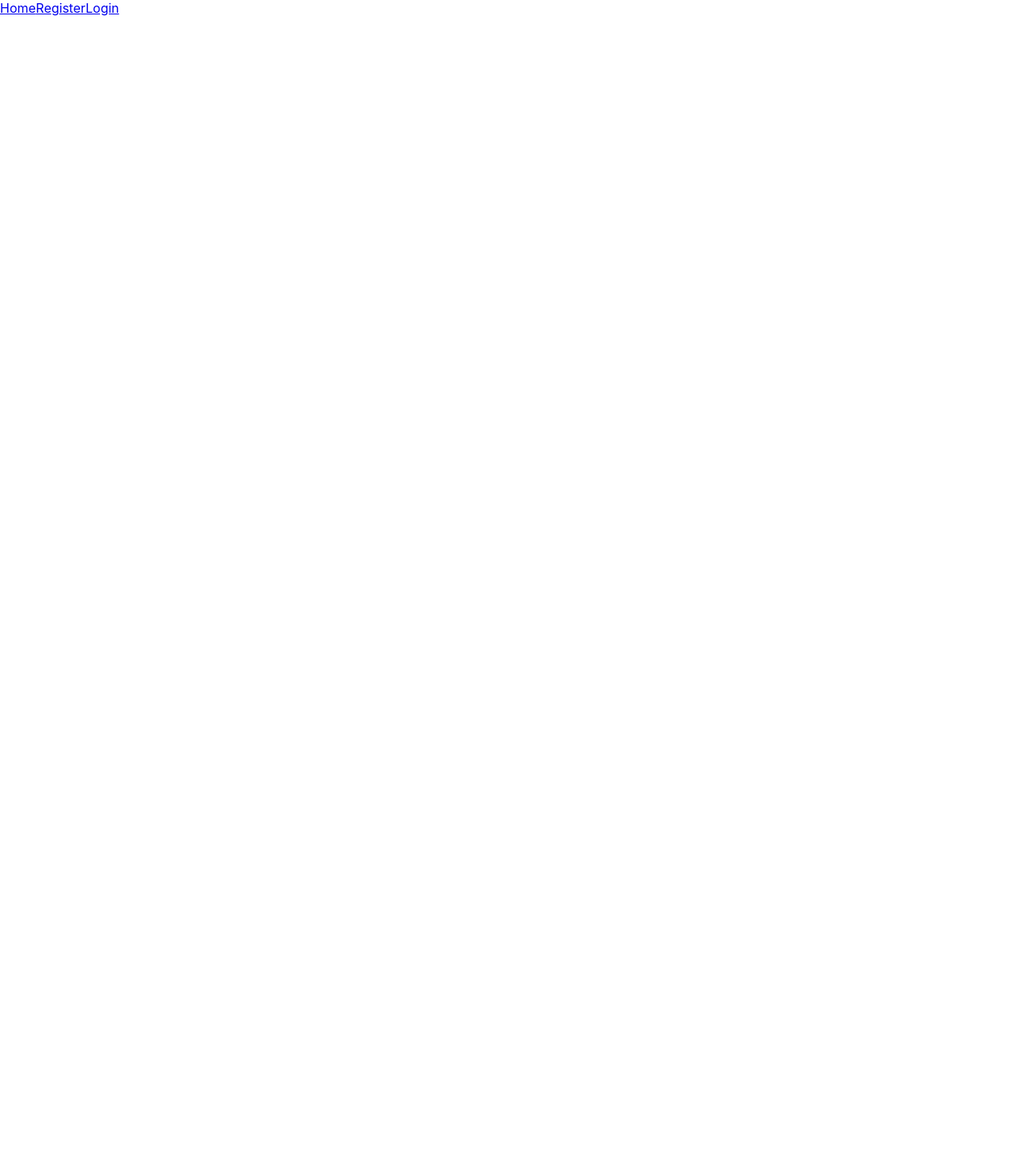
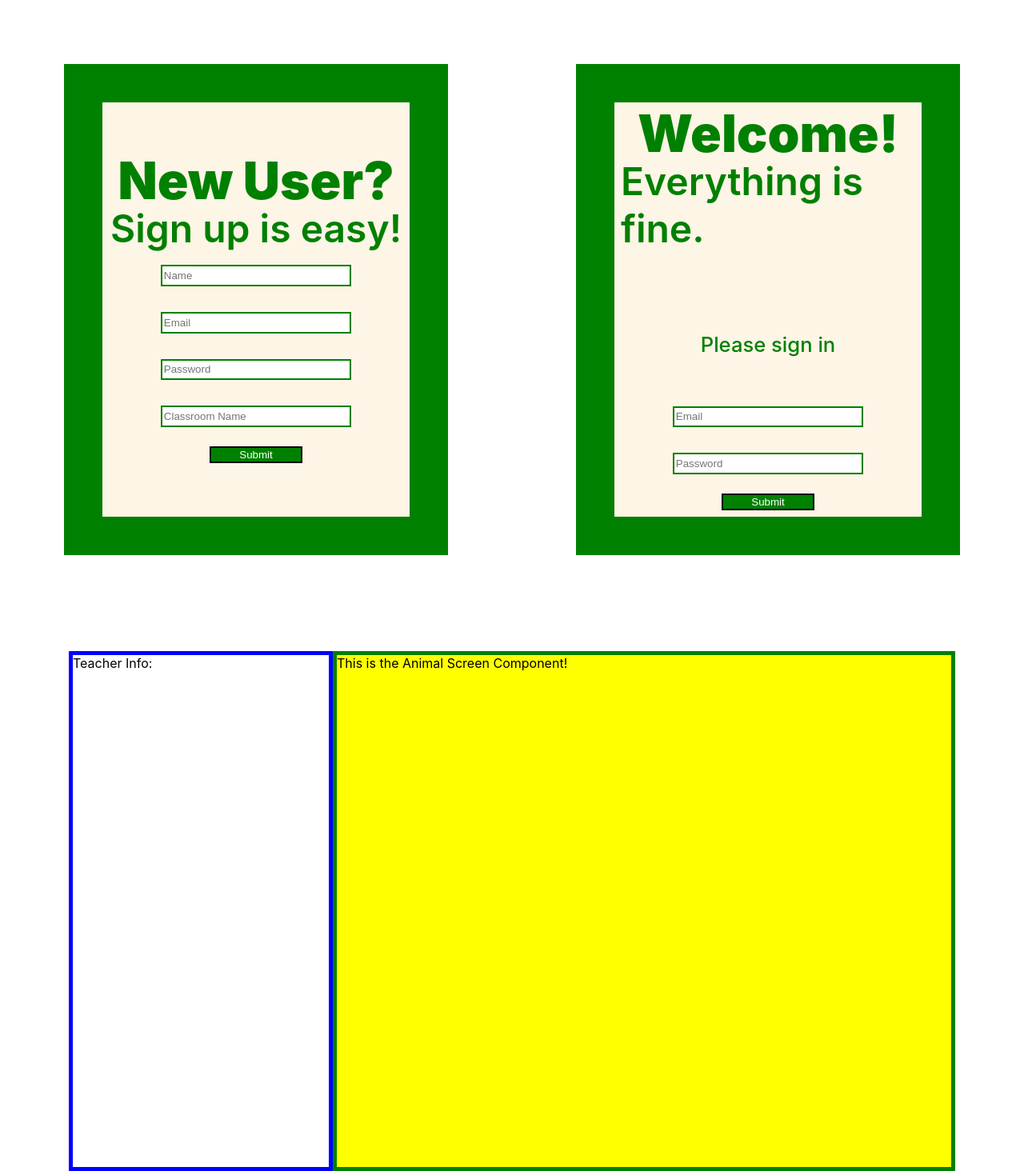
Before and after one commit to noise-controller-app/front-end, a React (Create React App) app in the folder noise-controller/: page /teacher/1 in a window 1280 px wide. Shown: the whole page at 80% size. Before the commit the page ends 800 px from the top, so only its background shows below. Built offline with nearby package versions, Linux system fonts and the light colour scheme.

Commit message:
Register/Login Forms render side by side, started shelling out the TeacherPage component with the animal screen, also shared styling for both of the log forms.

```diff
--- a/noise-controller/src/App.js
+++ b/noise-controller/src/App.js
@@ -4,20 +4,24 @@ import { Route, Link } from "react-router-dom";
 import "./App.css";
 import Header from "./components/Header";
 import Nav from "./components/Nav";
+import styled from 'styled-components';
 import RegisterForm from "./components/RegisterForm";
 import LoginForm from "./components/Login";
+import TeacherPage from './components/TeacherPage';
+
+const Page = styled.div `
+  display: flex;
+`
 
 function App() {
   return (
     <div>
-      <Link to="/">Home</Link>
-      {/* Adding a link to /register from the front page; later this could be moved into a navbar or elsewhere */}
-      <Link to="/register">Register</Link>
-      <Link to="/login">Login</Link>
+      <Page>
+        <RegisterForm />
+        <LoginForm />
+      </Page>
 
-      {/* RegisterForm will display at paths containing "/register" */}
-      <Route path="/register" component={RegisterForm} />
-      <Route path="/login" component={LoginForm} />
+      <Route path='/teacher/:id' component={TeacherPage} />
     </div>
   );
 }
--- /dev/null
+++ b/noise-controller/src/components/AnimalScreen.js
@@ -0,0 +1,22 @@
+import React from 'react';
+import styled from 'styled-components';
+
+//To see what the animal screen looks like so far, render this component to App.js.
+//Just wanted to have something coming on the screen with some basic styled.
+
+const Screen = styled.div `
+    height: 80vh;
+    width: 60%;
+    border: 5px solid green;
+    background-color: yellow;
+`
+
+function AnimalScreen() {
+    return (
+        <Screen>
+            This is the Animal Screen Component!
+        </Screen>
+    )
+}
+
+export default AnimalScreen;
--- a/noise-controller/src/components/Login.js
+++ b/noise-controller/src/components/Login.js
@@ -3,7 +3,6 @@ import { Form, Field, withFormik } from 'formik';
 import axios from 'axios';
 import * as Yup from 'yup';
 import styled from 'styled-components';
-
 
 const StyledForm = styled(Form)`
     color: green;
@@ -14,7 +13,7 @@ const StyledForm = styled(Form)`
     justify-content: center;
     align-items: center;
     margin: 5em auto;
-    border: 4rem solid green;
+    border: 3rem solid green;
     min-height: 45vh;
 
     @media only screen and (max-width: 992px) {
@@ -142,6 +141,6 @@ function LoginForm({status, touched, errors}){
           email: Yup.string()
           .required(' * Your email is required to login'),
           password: Yup.string()
-          .required(' *Password is required to login')
+          .required(' * Password is required to login')
         })
     })(LoginForm);
--- a/noise-controller/src/components/RegisterForm.js
+++ b/noise-controller/src/components/RegisterForm.js
@@ -1,34 +1,72 @@
-import React, { useState, useEffect } from "react";
+import React from "react";
 import { Form, Field, withFormik } from "formik";
 import { Redirect } from 'react-router-dom';
 import * as Yup from "yup";
 import styled from "styled-components";
 import axios from "axios";
 
-const Alert = styled.p`
-  min-height: 25px;
-  width: 60%;
-  background-color: pink;
-  color: red;
-`;
-
 const StyledForm = styled(Form)`
     color: green;
+    background-color: OldLace;
     width: 30%;
     display: flex;
     flex-direction: column;
+    justify-content: center;
+    align-items: center;
+    margin: 5em auto;
+    border: 3rem solid green;
     min-height: 45vh;
-  justify-content: space-between;
+
+    @media only screen and (max-width: 992px) {
+        padding: 1em;
+    }
+
+`;
+
+const StyledH1 = styled('h1')`
+    font-size: 4rem;
+    font-weight: 900;
+    margin: 0 0.5rem;
+    display: flex;
+    justify-content: center;
+
+    @media only screen and (max-width: 992px) {
+        font-size: 2rem;
+        margin: 0 auto;
+        margin-top: 1rem;
+    }
+`;
+
+const StyledH2 = styled('h2')`
+    font-size: 3rem;
+    font-weight: 600;
+    margin: -0.5rem 0.5rem 0 0.5rem;
+    display: flex;
+    justify-content: center;
+
+    @media only screen and (max-width: 992px) {
+        display: flex;
+        justify-content: center;
         align-items: center;
-  margin: 40px auto;
-  padding-bottom: 40px;
-  border: 65px solid green;
+        font-size: 1.6rem;
+        margin: 0 2.5rem;
+        margin-top: 1rem;
+    }
+`;
+
+const Alert = styled('p')`
+  min-height: 25px;
+  width: 60%;
+  color: red;
+  font-weight: 600;
+  font-style: italic;
 `;
 
 const StyledField = styled(Field)`
   height: 1.3rem;
   width: 60%;
   border: 2px solid green;
+  margin: 1rem auto;
 `;
 
 const StyledSubmitButton = styled(Field)`
@@ -37,16 +75,20 @@ const StyledSubmitButton = styled(Field)`
   border: 2px solid black;
   color: white;
   background-color: green;
+  margin: 0.5rem auto;
+
+  @media only screen and (max-width: 992px) {
+    width: 60%;
+}
 `;
 
 function UserForm({ touched, errors }) {
-  const [ user, setUser ] = useState();
-
   return (
     //Basic form ready to take in a name, email, and password that we will
     // later send to an API in the form fo a POST request.
       <StyledForm>
-      <h1>'Welcome to ___!'</h1>
+        <StyledH1>New User?</StyledH1>
+        <StyledH2>Sign up is easy!</StyledH2>
 
         {errors.name && touched.name && <Alert>{errors.name}</Alert>}
         <StyledField name="name" placeholder="Name" />
@@ -81,16 +123,17 @@ export default withFormik({
   // Then, it will redirect the user to a page for the Teachers unique user ID.
   // At the time of writing this code, no POST endpoint has been declared.
 
-  // handleSubmit(values) {
-  //     axios
-  //       .post('', values)
-  //       .then((res) => {
-  //           return <Redirect to={`/teacher/{:id}`} />
-  //         })
-  //       .catch((err) => {
-  //           alert('Error: {err.message}')
-  //         })
-  // },
+  handleSubmit(values) {
+      axios
+        .post('', values)
+        .get('API URL')
+          .then((res) => {
+            return <Redirect to='/teacher/${id}' />
+          })
+        .catch((err) => {
+            alert('Error: {err.message}')
+          })
+  },
 
   // Validation Schema controls what guidelines each input field needs.
   validationSchema: Yup.object().shape({
--- a/noise-controller/src/components/TeacherPage.js
+++ b/noise-controller/src/components/TeacherPage.js
@@ -0,0 +1,39 @@
+import React from 'react';
+import AnimalScreen from './AnimalScreen';
+import styled from 'styled-components';
+
+const Page = styled.section `
+    display: flex;
+    justify-content: center;
+    margin-top: 5vh;
+`
+
+const TeacherInfo = styled.div `
+    width: 25%;
+    height: 80vh;
+    border: 5px solid blue;
+`
+
+function TeacherPage(props) {
+    return (
+        // Waitin for endpoint, added skeleton of what needs to be rendered. Once endpoint
+        // is given we can add the actual data paths.
+
+        <Page className='teacher-page-wrapper'>
+            <TeacherInfo>
+                Teacher Info:
+                {/* <h1>{teacher.name}</h1>
+                <img src='{teacher.imageURL}' /> */}
+                {/* // This will add a button to the user profile for each classroom they have that will change to a different classroom. */}
+                {/* {props.classrooms.map((classroom) => {
+                    <button onClick={}>{classroom.name}</button>
+                })} */}
+            </TeacherInfo>
+
+            {/* This will render the screen that shows animals bouncing around or what ever we decide once we are able to make it work. */}
+            <AnimalScreen />
+        </Page>
+    )
+}
+
+export default TeacherPage;
```
Also changed, not shown: noise-controller/src/components/AppWindow.js (deleted). Lines whose indentation alone changed are shown as unchanged.
